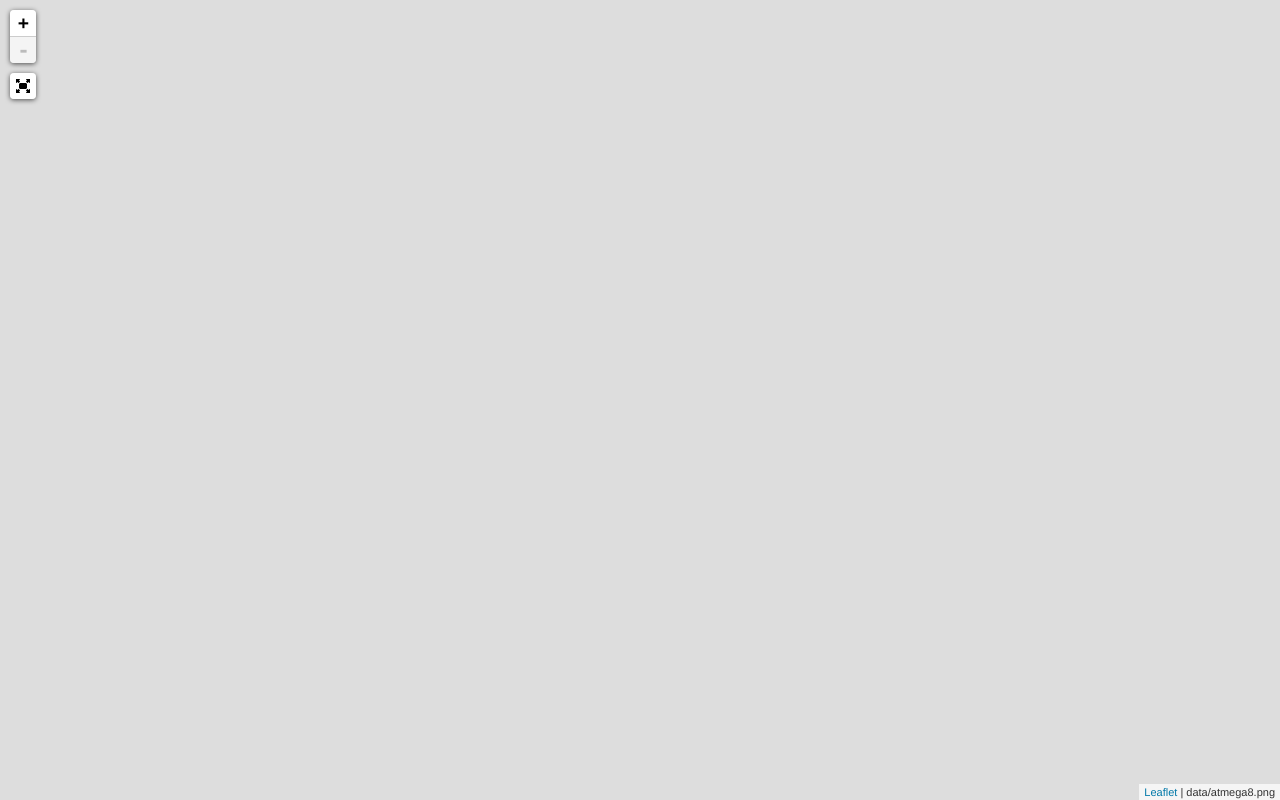
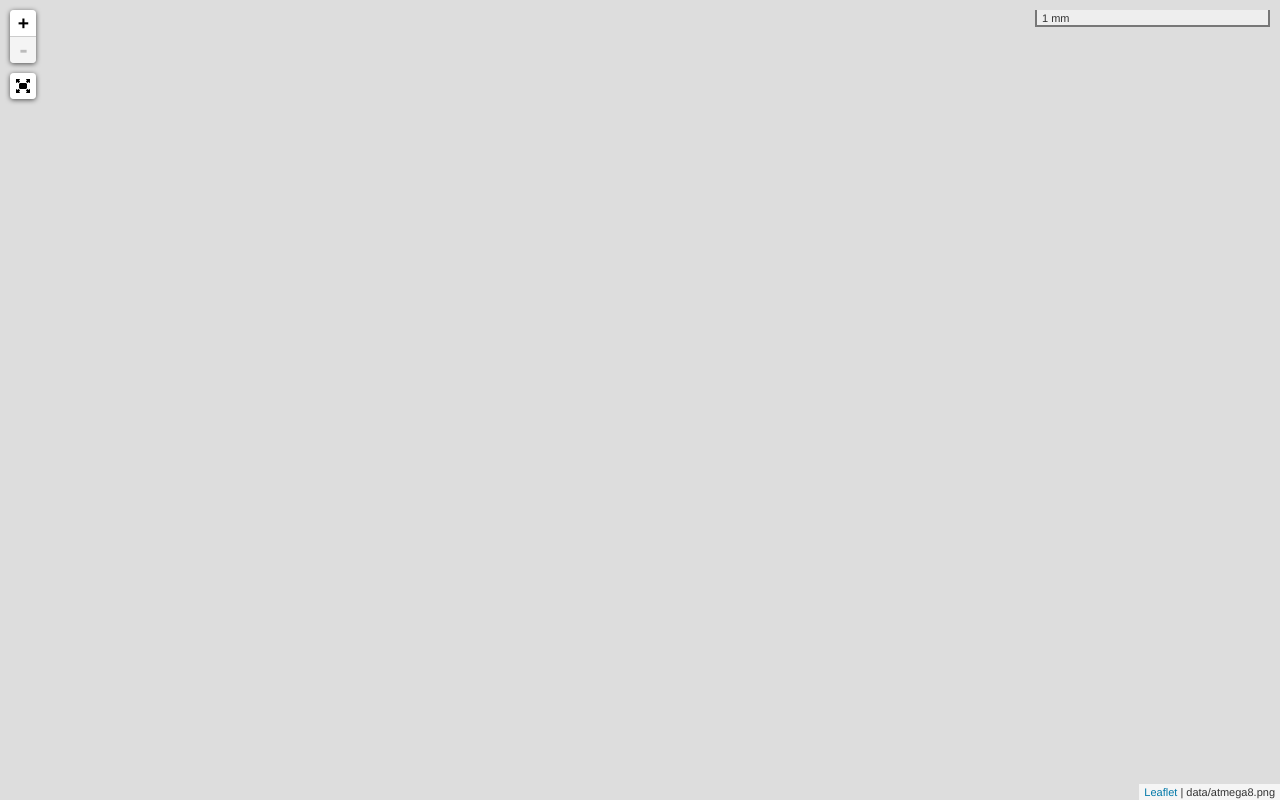
Before and after one commit to whitequark/groupXIV, a plain HTML site: page public_html/index.html in a window 1280 px wide. Drawn offline with Linux system fonts and the light colour scheme.

Commit message:
Add leaflet.nanoscale.

```diff
--- a/public_html/groupxiv.js
+++ b/public_html/groupxiv.js
@@ -5,7 +5,7 @@
    imageSize: tiled image dimension
    width:     original image width
    height:    original image height
-   scale:     image scale (µm/px)
+   scale:     image scale (nm/px)
    tileSize:  tile dimension (default: 512)
  */
 function GroupXIV(options) {
@@ -53,6 +53,10 @@ function GroupXIV(options) {
   });
 
   L.Control.loading({
-    separate: true
+    separate: true,
+  }).addTo(map);
+
+  L.control.nanoscale({
+    nanometersPerPixel: scale,
   }).addTo(map);
 }
--- a/public_html/index.html
+++ b/public_html/index.html
@@ -13,6 +13,8 @@
     <link type="text/css" rel="stylesheet" href="vendor/leaflet.loading/Control.Loading.css">
     <script type="text/javascript" src="vendor/leaflet.loading/Control.Loading.js"></script>
 
+    <script type="text/javascript" src="vendor/leaflet.nanoscale/Control.Nanoscale.js"></script>
+
     <script type="text/javascript" src="groupxiv.js"></script>
 
     <style type="text/css">
@@ -23,7 +25,7 @@
 <body>
     <div id="viewer"></div>
     <script>
-      GroupXIV({viewport: "viewer", baseURL: "data/atmega8.png", scale: 10, imageSize: 8192, width: 5348, height: 5144})
+      GroupXIV({viewport: "viewer", baseURL: "data/atmega8.png", scale: 540, imageSize: 8192, width: 5348, height: 5144})
     </script>
 </body>
 </html>
--- /dev/null
+++ b/public_html/vendor/leaflet.nanoscale/Control.Nanoscale.js
@@ -0,0 +1,75 @@
+L.Control.Nanoscale = L.Control.extend({
+  options: {
+    position: 'topright',
+    maxWidth: 300,
+    updateWhenIdle: false,
+    nanometersPerPixel: 1000,
+  },
+
+  onAdd: function (map) {
+    this._map = map;
+
+    var className = 'leaflet-control-scale',
+        container = L.DomUtil.create('div', className),
+        options = this.options;
+
+    this._addScales(options, className, container);
+
+    map.on(options.updateWhenIdle ? 'moveend' : 'move', this._update, this);
+    map.whenReady(this._update, this);
+
+    return container;
+  },
+
+  onRemove: function (map) {
+    map.off(this.options.updateWhenIdle ? 'moveend' : 'move', this._update, this);
+  },
+
+  _addScales: function (options, className, container) {
+    this._scale = L.DomUtil.create('div', className + '-line', container);
+  },
+
+  _update: function () {
+    var bounds = this._map.getBounds(),
+        maxZoom = this._map.getMaxZoom(),
+        dist = (this._map.project(bounds.getNorthEast(), maxZoom).x -
+                this._map.project(bounds.getSouthWest(), maxZoom).x),
+
+        size = this._map.getSize(),
+        options = this.options,
+        maxNanometers = 0;
+
+    if (size.x > 0) {
+      maxNanometers = dist * (options.maxWidth / size.x) * options.nanometersPerPixel;
+    }
+
+    this._updateScales(options, maxNanometers);
+  },
+
+  _updateScales: function (options, maxNanometers) {
+    var nanometers = this._getRoundNum(maxNanometers);
+
+    this._scale.style.width = this._getScaleWidth(nanometers / maxNanometers) + 'px';
+    this._scale.innerHTML =
+      nanometers < 1000 ? nanometers + ' nm' :
+      nanometers < 1000000 ? (nanometers / 1000) + ' \u00b5m' :
+      (nanometers / 1000000) + ' mm';
+  },
+
+  _getScaleWidth: function (ratio) {
+    return Math.round(this.options.maxWidth * ratio) - 10;
+  },
+
+  _getRoundNum: function (num) {
+    var pow10 = Math.pow(10, (Math.floor(num) + '').length - 1),
+        d = num / pow10;
+
+    d = d >= 10 ? 10 : d >= 5 ? 5 : d >= 3 ? 3 : d >= 2 ? 2 : 1;
+
+    return pow10 * d;
+  }
+});
+
+L.control.nanoscale = function (options) {
+  return new L.Control.Nanoscale(options);
+};
```
